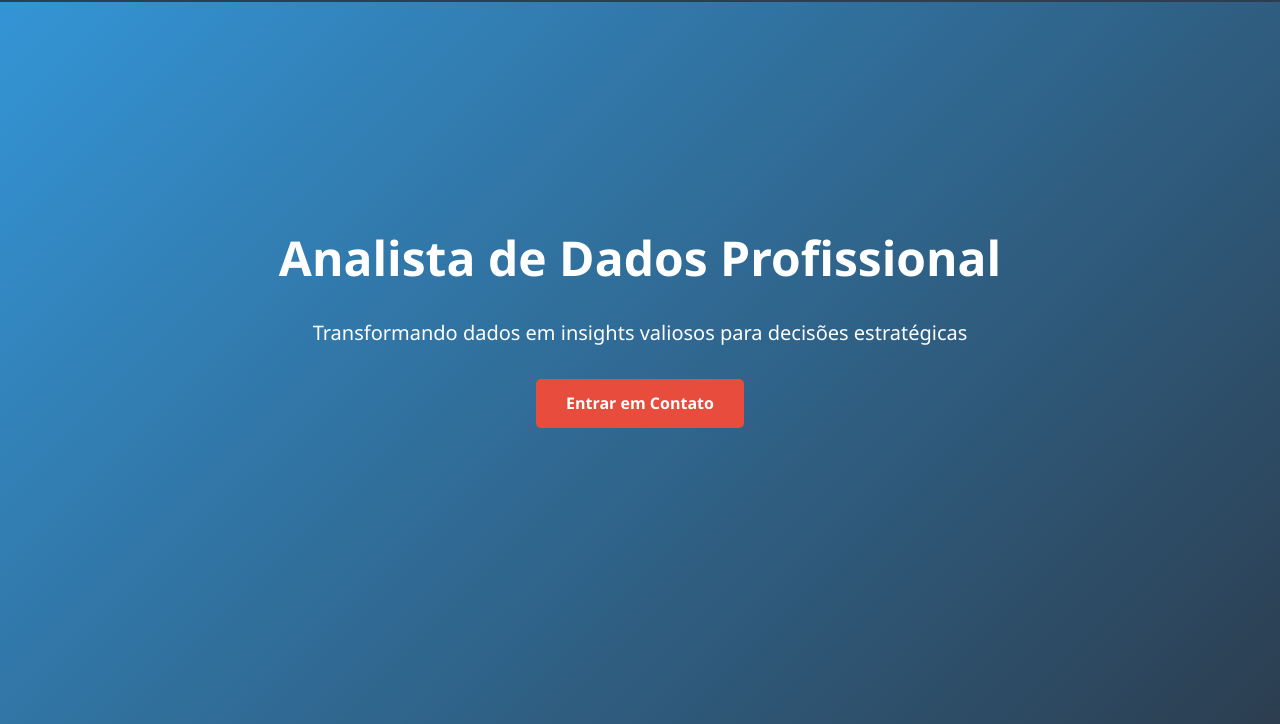
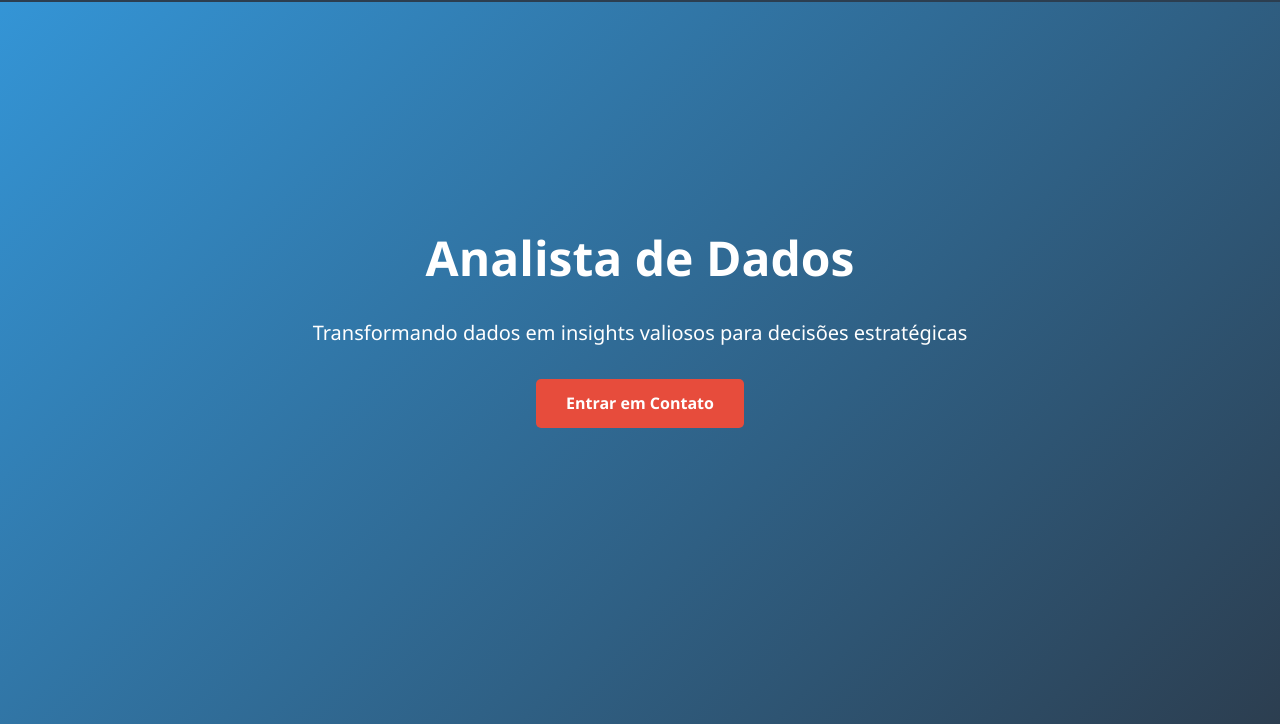
Before and after one commit to Camargo098/home-portifolio, a plain HTML site: page index.html in a window 1280 px wide. Shown: the part 76-800 px from the top of the page. Drawn offline with Linux system fonts and the light colour scheme.

Commit message:
Update index.html

```diff
--- a/index.html
+++ b/index.html
@@ -367,7 +367,7 @@
     <section class="hero">
         <div class="container">
             <div class="hero-content">
-                <h1>Analista de Dados Profissional</h1>
+                <h1>Analista de Dados</h1>
                 <p>Transformando dados em insights valiosos para decisões estratégicas</p>
                 <a href="https://wa.me/5547984336259" class="btn" target="_blank">Entrar em Contato</a>
             </div>
```
